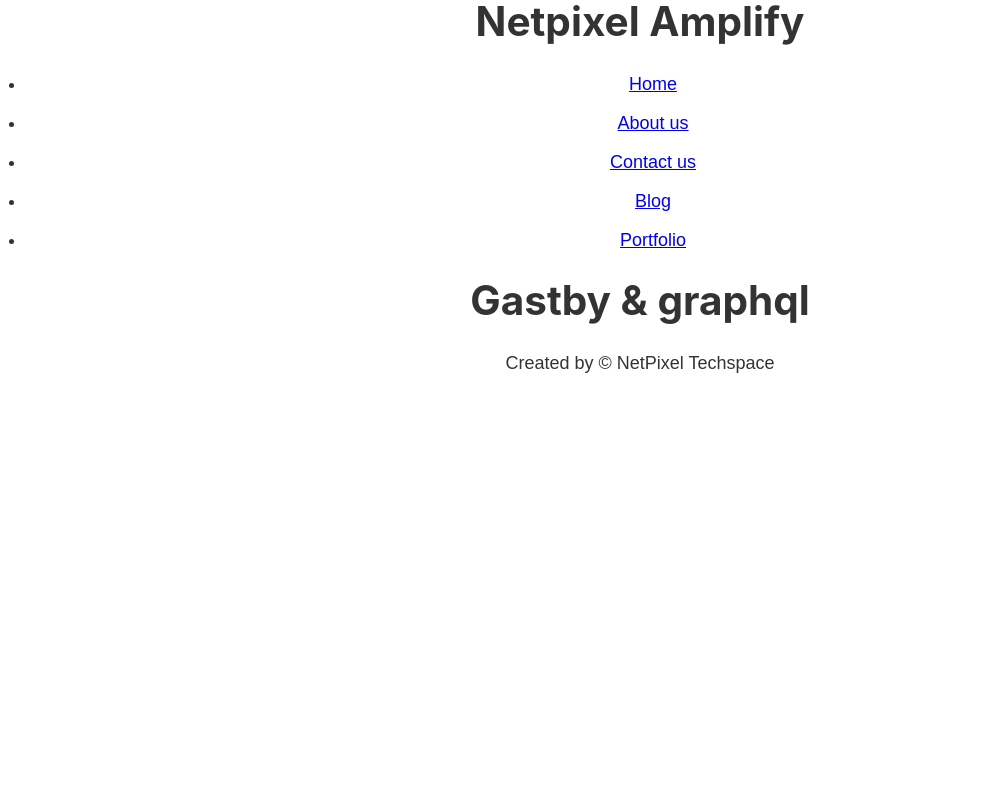
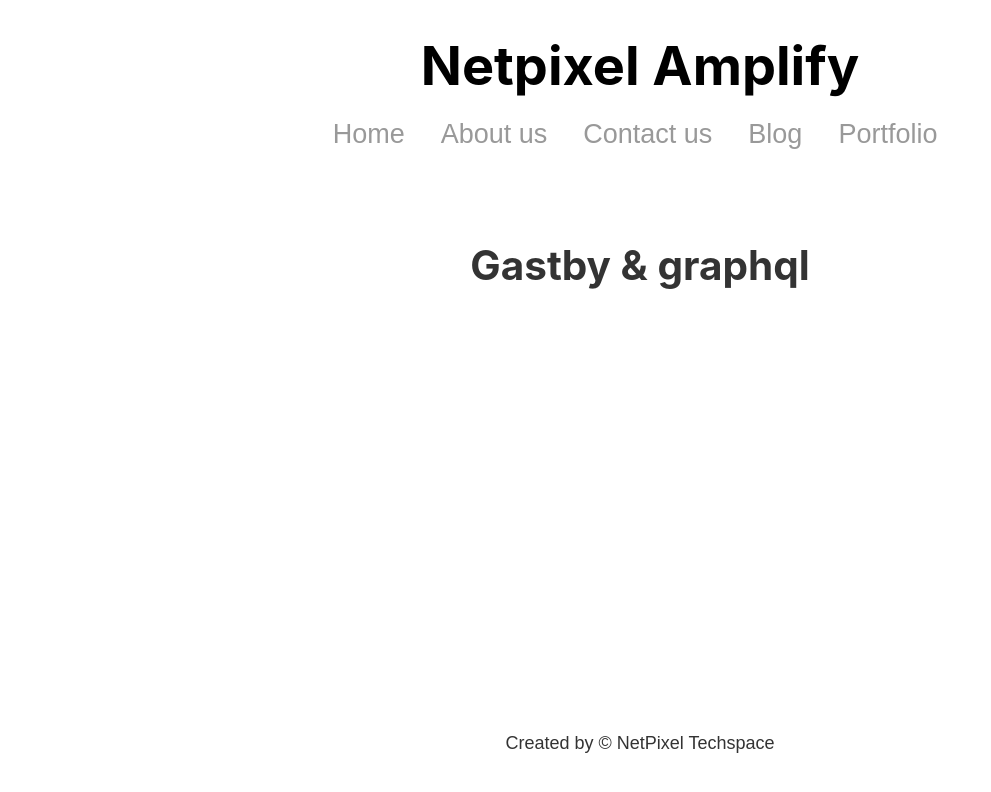
Before and after one commit to proPrincekush/learn-gatsbyjs, a Gatsby site: page / in a window 1280 px wide. Shown: the whole page, without its empty margins (0-991 px from the left). Built offline with nearby package versions, Linux system fonts and the light colour scheme; Gatsby itself is replaced by a stand-in of ours.

Commit message:
added some styles to navbar

```diff
--- a/src/components/Header.js
+++ b/src/components/Header.js
@@ -1,16 +1,21 @@
 import React from 'react'
 import { Link } from "gatsby";
+import headerStyle from "./Header.module.scss"
 function Header() {
     return (
-       <header>
-           <h1>Netpixel Amplify</h1>
+       <header className={headerStyle.header}>
+           <h1>
+               <Link className={headerStyle.logo} to="/">
+               Netpixel Amplify
+               </Link>
+           </h1>
            <nav>
-        <ul>
-            <li><Link to="/">Home</Link></li>
-            <li><Link to="/about">About us</Link></li>
-            <li><Link to="/contact">Contact us</Link></li>
-            <li><Link to="/blog">Blog</Link></li>
-            <li><Link to="https://www.instagram.com/?hl=en">Portfolio</Link></li>
+        <ul className={headerStyle.navlist}>
+            <li><Link className={headerStyle.navitem} activeClassName={headerStyle.activeNavItem} to="/">Home</Link></li>
+            <li><Link className={headerStyle.navitem} activeClassName={headerStyle.activeNavItem} to="/about">About us</Link></li>
+            <li><Link className={headerStyle.navitem} activeClassName={headerStyle.activeNavItem} to="/contact">Contact us</Link></li>
+            <li><Link className={headerStyle.navitem} activeClassName={headerStyle.activeNavItem} to="/blog">Blog</Link></li>
+            <li> <a  className={headerStyle.navitem}  activeClassName={headerStyle.activeNavItem} href="https://www.instagram.com/?hl=en">Portfolio</a></li>
          </ul>
            </nav>
        </header>
--- /dev/null
+++ b/src/components/Header.module.scss
@@ -0,0 +1,31 @@
+.color{
+    color: #999999;
+}
+.header{
+    padding: 1rem 0 3rem;
+}
+
+.logo{
+    color: black;
+    font-size: 3rem;
+    text-decoration: none;
+}
+
+.navlist{
+    display: flex;
+    list-style-type: none;
+    justify-content: center;
+}
+.navitem{
+    color: #999999;
+    font-size: 1.5rem;
+    margin-right: 2rem;
+    text-decoration: none;
+}
+.navitem:hover{
+    color: #666666;
+}
+
+.active-nav-item{
+    color: #333333;
+}
--- a/src/components/Layout.js
+++ b/src/components/Layout.js
@@ -2,15 +2,17 @@
 import Footer from './Footer'
 import Header from './Header'
 import "../styles/index.scss"
-
+import layoutStyles from "./Layout.module.scss"
 
 function Layout(props) {
     return (
-        <div>
-            <Header />
-            {props.children}
+       <div className={layoutStyles.container}>
+            <div className={layoutStyles.content}>
+                <Header />
+                {props.children}
+            </div>
             <Footer />
-        </div>
+       </div>
     )
 }
 
--- /dev/null
+++ b/src/components/Layout.module.scss
@@ -0,0 +1,13 @@
+.container{
+    text-align: center;
+    margin: 0,auto;
+    max-width: 100%;
+    padding: 1rem;
+
+    display: flex;
+    flex-direction: column;
+    min-height: 100vh;
+}
+.content{
+    flex-grow: 1;
+}
--- a/src/styles/index.scss
+++ b/src/styles/index.scss
@@ -6,7 +6,7 @@
     -webkit-text-size-adjust: 100%;
   }
   body {
-    text-align: center;
+    // text-align: center;
     margin: 0;
     -webkit-font-smoothing: antialiased;
     -moz-osx-font-smoothing: grayscale;
```
